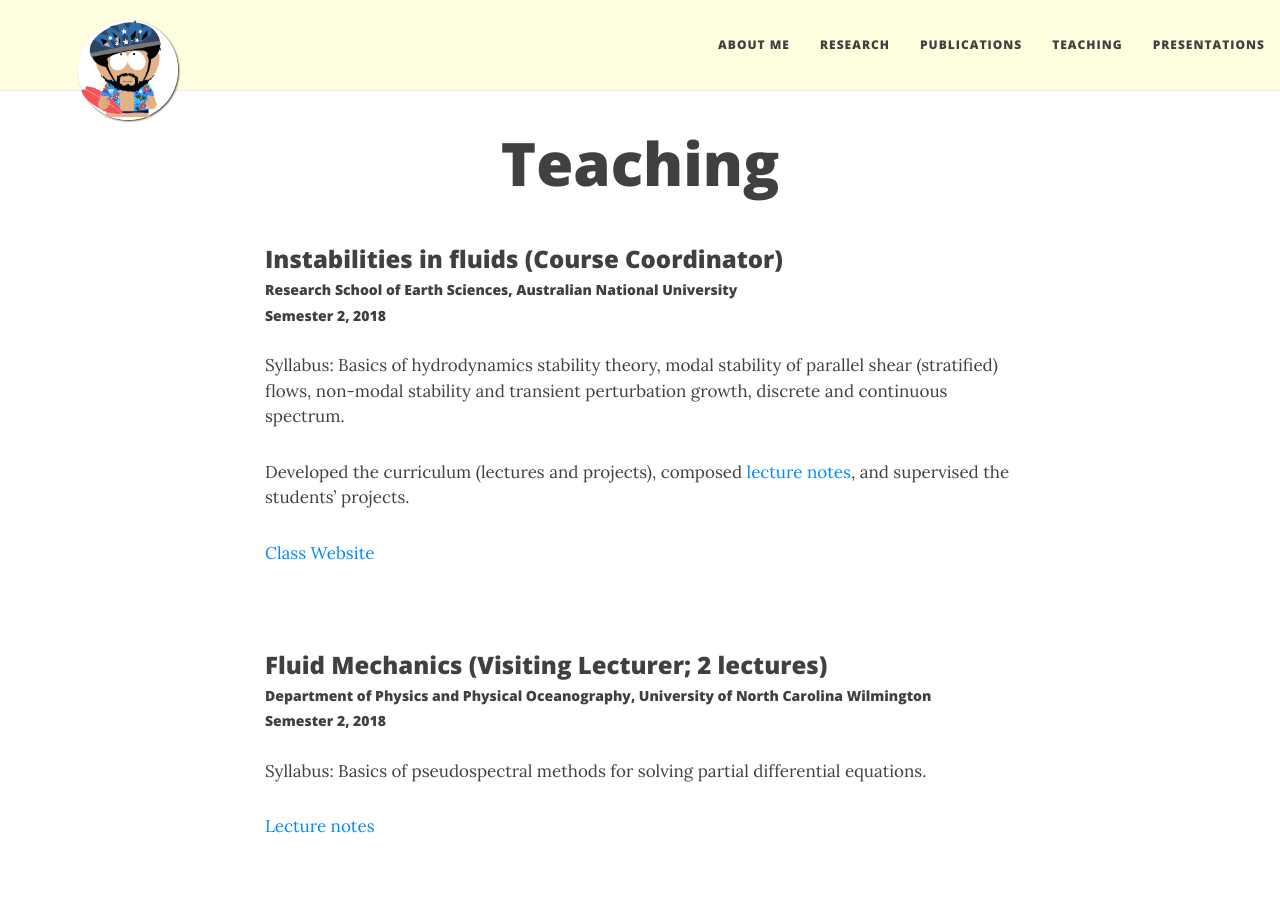
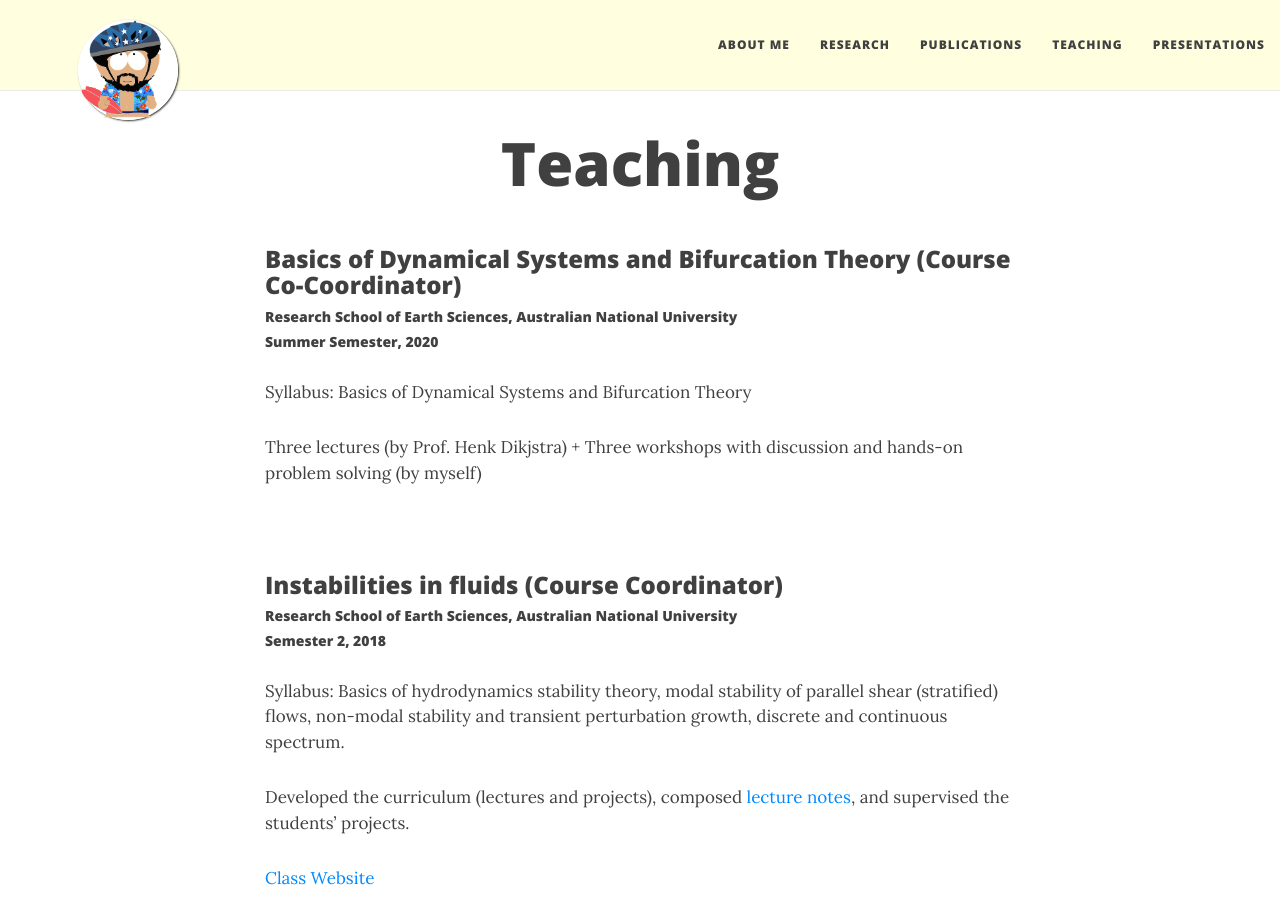
Before and after one commit to navidcy/navidcy.github.io, a Jekyll site: the page built from teaching.md, in a window 1280 px wide and 900 px high. Built offline with Jekyll 4.4.1, drawn with Linux system fonts in a browser that asks for light colours; nearby versions of some CDN libraries.

Commit message:
adds Dynamical Systems course

```diff
--- a/teaching.md
+++ b/teaching.md
@@ -3,6 +3,18 @@ layout: page
 title: Teaching
 #subtitle:
 ---
+
+
+### Basics of Dynamical Systems and Bifurcation Theory (Course Co-Coordinator)
+##### Research School of Earth Sciences, Australian National University
+##### Summer Semester, 2020
+
+Syllabus: Basics of Dynamical Systems and Bifurcation Theory
+
+Three lectures (by Prof. Henk Dikjstra) + Three workshops with discussion and hands-on problem solving (by myself)
+
+<br>
+
 
 ### Instabilities in fluids (Course Coordinator)
 ##### Research School of Earth Sciences, Australian National University
```
